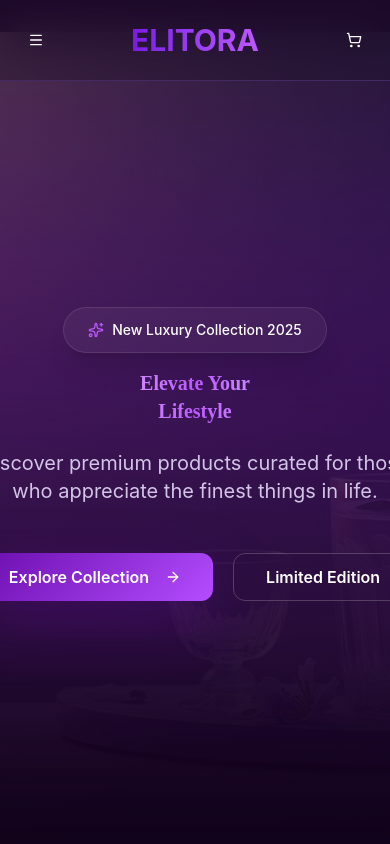
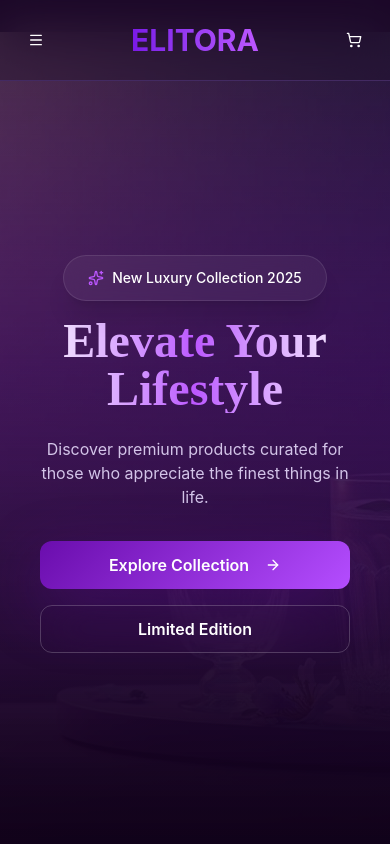
Before and after one commit to Saleem-bazhil/Ecommerce_frontend, a React (Vite) app in the folder app/: page / in a window 390 px wide. Shown: the top 844 px of the page. Built offline with nearby package versions, Linux system fonts and the light colour scheme; no server answers.

Commit message:
hero section responsive update

```diff
--- a/app/src/herosection/Hero.jsx
+++ b/app/src/herosection/Hero.jsx
@@ -8,8 +8,7 @@ import ShopCategory from "./ShopCategory";
 const Hero = () => {
   return (
     <>
-
-      <section className=" relative min-h-screen flex flex-col justify-center items-center overflow-hidden mt-8 ">
+      <section className=" relative min-h-screen flex flex-col justify-center items-center overflow-hidden mt-8 px-6 md:px-0">
         {/* Background Image */}
         <div className="absolute inset-0 -z-30">
           <img
@@ -23,7 +22,6 @@ const Hero = () => {
         <div className="gradient-hero absolute inset-0 -z-40" />
         <div className="absolute inset-0 bg-gradient-to-t from-black/40 via-transparent to-black/30"></div>
 
-
         {/* Soft Fade Overlay */}
         <div className="absolute inset-0 bg-gradient-to-b from-background/10 via-background/70 to-background -z-20" />
 
@@ -35,26 +33,51 @@ const Hero = () => {
             </span>
           </div>
 
-          <h1 className="font-playfair glow-text text-xl md:text-8xl font-bold mb-6 bg-gradient-to-r from-white via-accent to-white bg-clip-text text-transparent text-shadow-xl my-4">
+          <h1 className="font-playfair glow-text text-5xl md:text-8xl font-bold mb-6 bg-gradient-to-r from-white via-accent to-white bg-clip-text text-transparent text-shadow-xl my-4">
             Elevate Your
             <br />
             Lifestyle
           </h1>
 
-          <p className="text-xl md:text-2xl text-muted-foreground mb-12 max-w-xl mx-auto">
-            Discover premium products curated for those  who appreciate the
+          <p
+            className="
+              text-base sm:text-lg md:text-2xl
+              text-muted-foreground
+              mb-8 sm:mb-10 md:mb-12
+              max-w-xl mx-auto
+              px-3 sm:px-6 md:px-0
+            "
+          >
+            Discover premium products curated for those who appreciate the
             finest things in life.
           </p>
 
-          <div className="flex items-center justify-center gap-5">
-            <Link to="/products">
-              <Button variant="luxury" size="lg" className="group">
+          <div
+            className="
+                    flex flex-col
+                    sm:flex-row
+                    items-center
+                    justify-center
+                    gap-4 sm:gap-5
+                    px-4 sm:px-0
+                  "
+          >
+            <Link to="/products" className="w-full sm:w-auto">
+              <Button
+                variant="luxury"
+                size="lg"
+                className="group w-full sm:w-auto"
+              >
                 Explore Collection
                 <ArrowRight className="h-5 w-5 ml-2 transition-transform group-hover:translate-x-1" />
               </Button>
             </Link>
 
-            <Button variant="glass" size="lg" className="group">
+            <Button
+              variant="glass"
+              size="lg"
+              className="group w-full sm:w-auto"
+            >
               Limited Edition
             </Button>
           </div>
@@ -62,7 +85,7 @@ const Hero = () => {
       </section>
 
       {/* Test Section */}
-      <ShopCategory/>
+      <ShopCategory />
     </>
   );
 };
```
